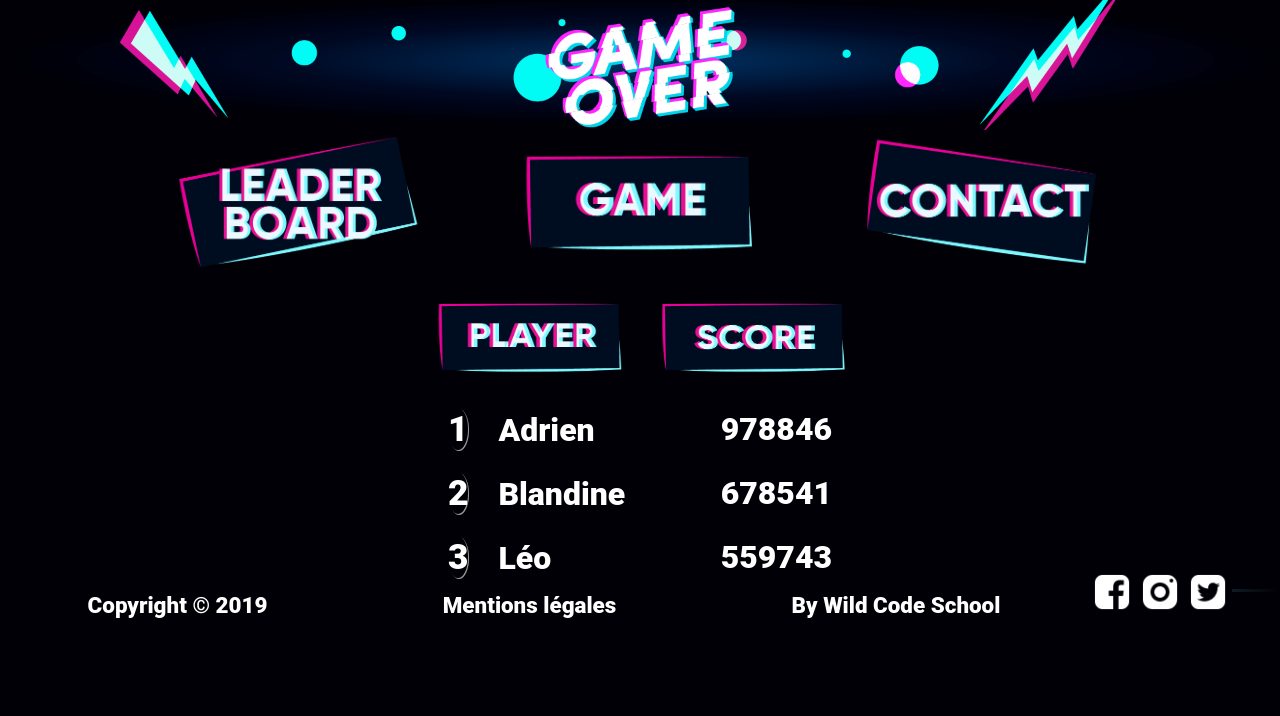
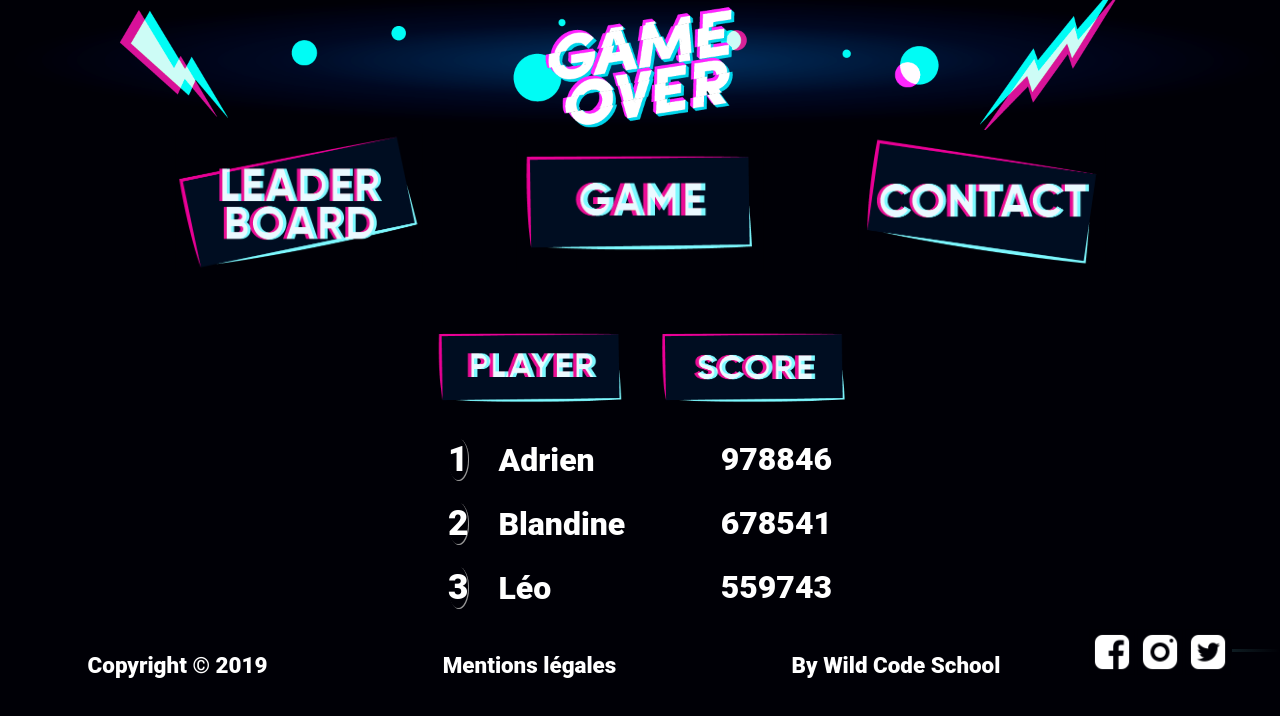
Before and after one commit to WildCodeSchool/lille-0919-js-projet2-runner, a React (Create React App) app in the folder frontend/: page /leaderboard in a window 1280 px wide. Shown: the top 716 px of the page. Built offline with nearby package versions, Linux system fonts and the light colour scheme.

Commit message:
modif margin

```diff
--- a/frontend/src/components/style/LeaderBoard.scss
+++ b/frontend/src/components/style/LeaderBoard.scss
@@ -13,6 +13,7 @@
   display: flex;
   flex-direction: column;
   align-items: center;
+  margin: 30px auto;
 
   .leaderBoardTitle {
     display: flex;
```
